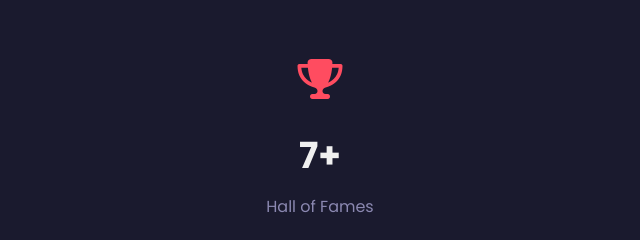
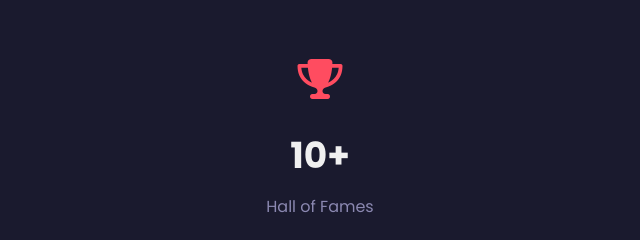
Before and after one commit to hxxfrd/hxxfrd, a plain HTML site: page index.html in a window 1280 px wide. Shown: the part 1380-1620 px from the top of the page, 610-1250 px from the left. Drawn offline with Linux system fonts and the light colour scheme.

Commit message:
Update index.html

```diff
--- a/index.html
+++ b/index.html
@@ -772,7 +772,7 @@
                 <div class="fact-item">
                     <div class="icon"><i class="fas fa-trophy"></i></div>
                     <div class="details">
-                        <h3 class="number">7+</h3>
+                        <h3 class="number">10+</h3>
                         <p>Hall of Fames</p>
                     </div>
                 </div>
```
